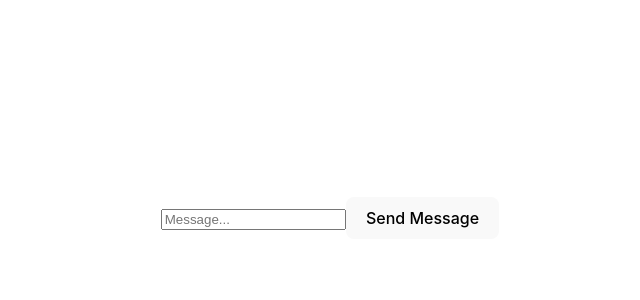
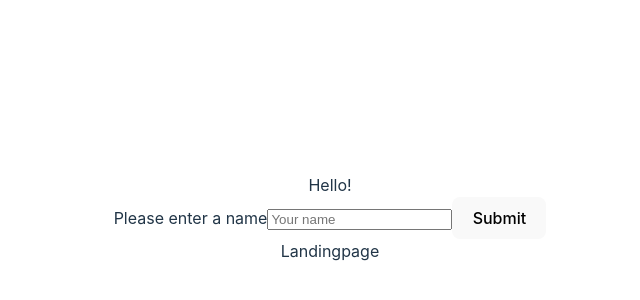
Before and after one commit to martinsvitor/untitled-card-game, a React (Vite) app: page / in a window 1280 px wide. Shown: the part 182-482 px from the top of the page, without its empty margins (310-950 px from the left). Built offline with nearby package versions, Linux system fonts and the light colour scheme; no server answers.

Commit message:
add user cookies, add username input, implement basic frontend routing

```diff
--- a/package.json
+++ b/package.json
@@ -11,14 +11,18 @@
     "build": "vite build"
   },
   "dependencies": {
+    "axios": "^1.7.9",
+    "cookie-parser": "^1.4.7",
     "cross-env": "7.0.3",
     "express": "4.21.2",
     "react": "18.2.0",
     "react-dom": "18.2.0",
+    "react-router": "^7.1.1",
     "socket.io": "4.8.1",
     "socket.io-client": "^4.8.1",
     "tsx": "4.19.2",
     "typescript": "5.3.2",
+    "uuid": "^11.0.5",
     "vite-express": "*"
   },
   "devDependencies": {
--- a/src/client/App.tsx
+++ b/src/client/App.tsx
@@ -1,26 +1,39 @@
-import "./App.css";
-import {io} from "socket.io-client";
-
-import {useState} from "react";
+import './App.css';
+import { io } from 'socket.io-client';
+import { useState, useEffect } from 'react';
+import setUserCookie from './helper/setUserCookie';
+import UsernameInput from './components/UsernameInput';
+import Router from './components/Router';
 
 const socket = io();
+
 function App() {
-  const [count, setCount] = useState('');
+    const [isLoading, setIsLoading] = useState(true);
+    const [username, setUsername] = useState('');
 
-  function emitEvent() {
-    console.log('! clicked', count);
-    socket.emit('test', count);
-  }
+    useEffect(() => {
+        setUserCookie();
+        const savedUsername = localStorage.getItem('username');
+        if (savedUsername) {
+            setUsername(savedUsername);
+        }
+        setIsLoading(false);
+    }, []);
 
-  return (
-    <div className="App">
-      <input
-          placeholder={'Message...'}
-          value={count}
-          onChange={(event) => setCount(event.target.value)} />
-        <button onClick={emitEvent}> Send Message </button>
-    </div>
-  );
+    // function emitEvent() {
+    //     console.log('! clicked', count);
+    //     socket.emit('test', count);
+    // }
+
+    return (
+        <div className='App'>
+            {!username ? 'Hello!' : `Hello ${username}!`}
+            {!username && !isLoading && (
+                <UsernameInput setUsername={setUsername} />
+            )}
+            <Router />
+        </div>
+    );
 }
 
 export default App;
--- /dev/null
+++ b/src/client/components/GameList.tsx
@@ -0,0 +1,5 @@
+function GameList() {
+    return <div>GameList</div>;
+}
+
+export default GameList;
--- /dev/null
+++ b/src/client/components/Landingpage.tsx
@@ -0,0 +1,5 @@
+function Landingpage() {
+    return <div>Landingpage</div>;
+}
+
+export default Landingpage;
--- /dev/null
+++ b/src/client/components/NoMatch.tsx
@@ -0,0 +1,5 @@
+function NoMatch() {
+    return <div>NoMatch</div>;
+}
+
+export default NoMatch;
--- /dev/null
+++ b/src/client/components/Router.tsx
@@ -0,0 +1,16 @@
+import { Routes, Route } from 'react-router';
+import GameList from './GameList';
+import Landingpage from './Landingpage';
+import NoMatch from './NoMatch';
+
+function Router() {
+    return (
+        <Routes>
+            <Route path='/' element={<Landingpage />} />
+            <Route path='games' element={<GameList />} />
+            <Route path='*' element={<NoMatch />} />
+        </Routes>
+    );
+}
+
+export default Router;
--- /dev/null
+++ b/src/client/components/UsernameInput.tsx
@@ -0,0 +1,25 @@
+import { useState } from 'react';
+
+function UsernameInput({ setUsername }) {
+    const [usernameInput, setUsernameInput] = useState('');
+
+    const saveUsername = (input) => {
+        setUsername(input);
+        localStorage.setItem('username', input);
+    };
+
+    return (
+        <form onSubmit={() => saveUsername(usernameInput)}>
+            <label htmlFor='username'>Please enter a name</label>
+            <input
+                name='username'
+                placeholder={'Your name'}
+                value={usernameInput}
+                onChange={(event) => setUsernameInput(event.target.value)}
+            />
+            <button>Submit</button>
+        </form>
+    );
+}
+
+export default UsernameInput;
--- /dev/null
+++ b/src/client/helper/setUserCookie.ts
@@ -0,0 +1,17 @@
+import { v4 as generateUserId, validate as validateUserId } from 'uuid';
+
+function setUserCookie() {
+    let userId = document.cookie
+        .split('; ')
+        .find((row) => row.startsWith('userId='))
+        ?.split('=')
+        .at(1);
+
+    if (!validateUserId(userId)) {
+        userId = generateUserId();
+    }
+
+    document.cookie = `userId=${userId}; max-age=${60 * 60 * 24 * 365}`;
+}
+
+export default setUserCookie;
--- a/src/client/main.tsx
+++ b/src/client/main.tsx
@@ -1,12 +1,13 @@
-import "./index.css";
+import './index.css';
+import React from 'react';
+import ReactDOM from 'react-dom/client';
+import { BrowserRouter } from 'react-router';
+import App from './App';
 
-import React from "react";
-import ReactDOM from "react-dom/client";
-
-import App from "./App";
-
-ReactDOM.createRoot(document.getElementById("root") as HTMLElement).render(
-  <React.StrictMode>
-    <App />
-  </React.StrictMode>,
+ReactDOM.createRoot(document.getElementById('root') as HTMLElement).render(
+    <React.StrictMode>
+        <BrowserRouter>
+            <App />
+        </BrowserRouter>
+    </React.StrictMode>
 );
```
Also changed, not shown: src/client/helper/loadUserData.ts (added, +13 -0 lines), src/server/main.ts (+17 -18 lines), src/client/index.css (indentation only), 1 other file (tests, documents, lock files or other folders).
